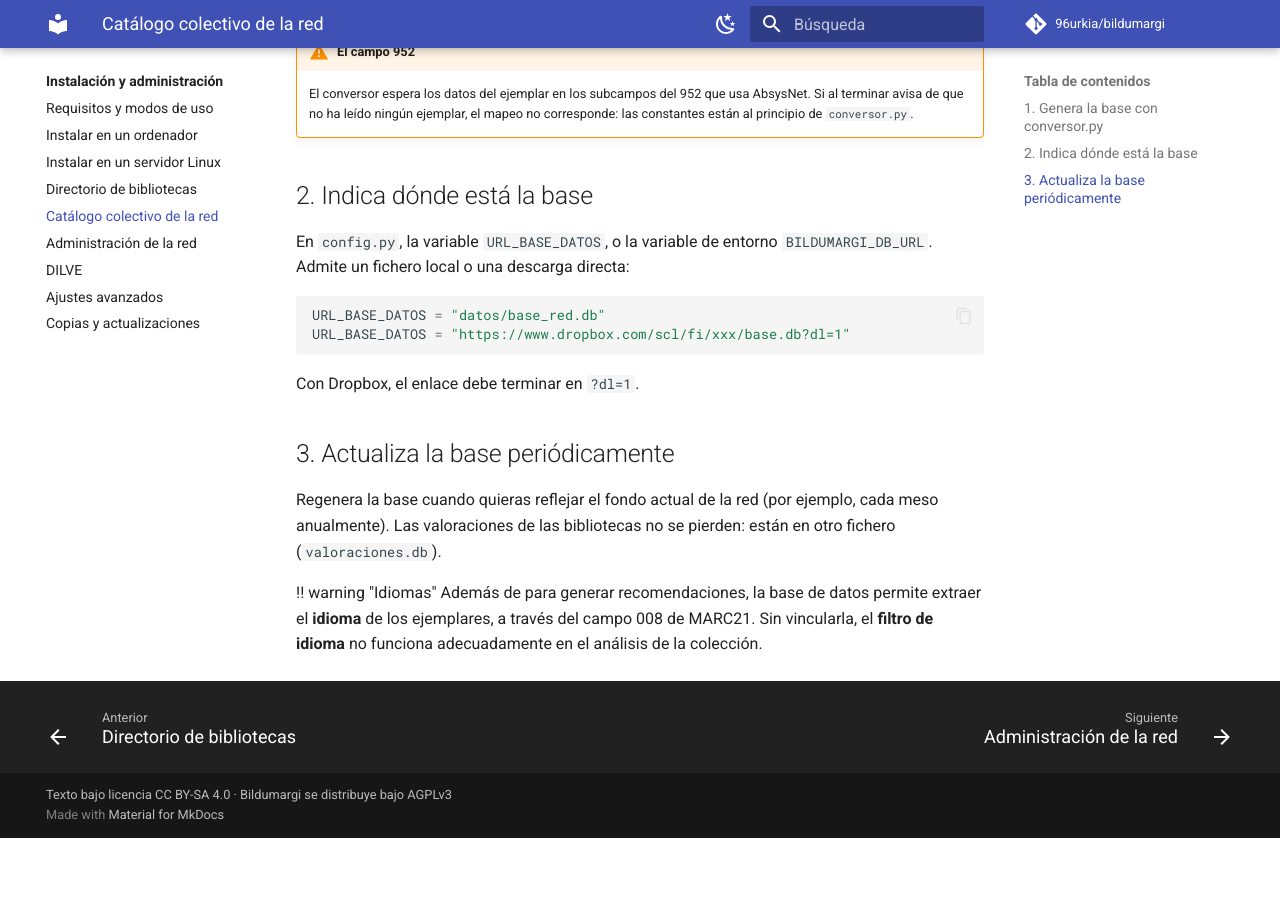
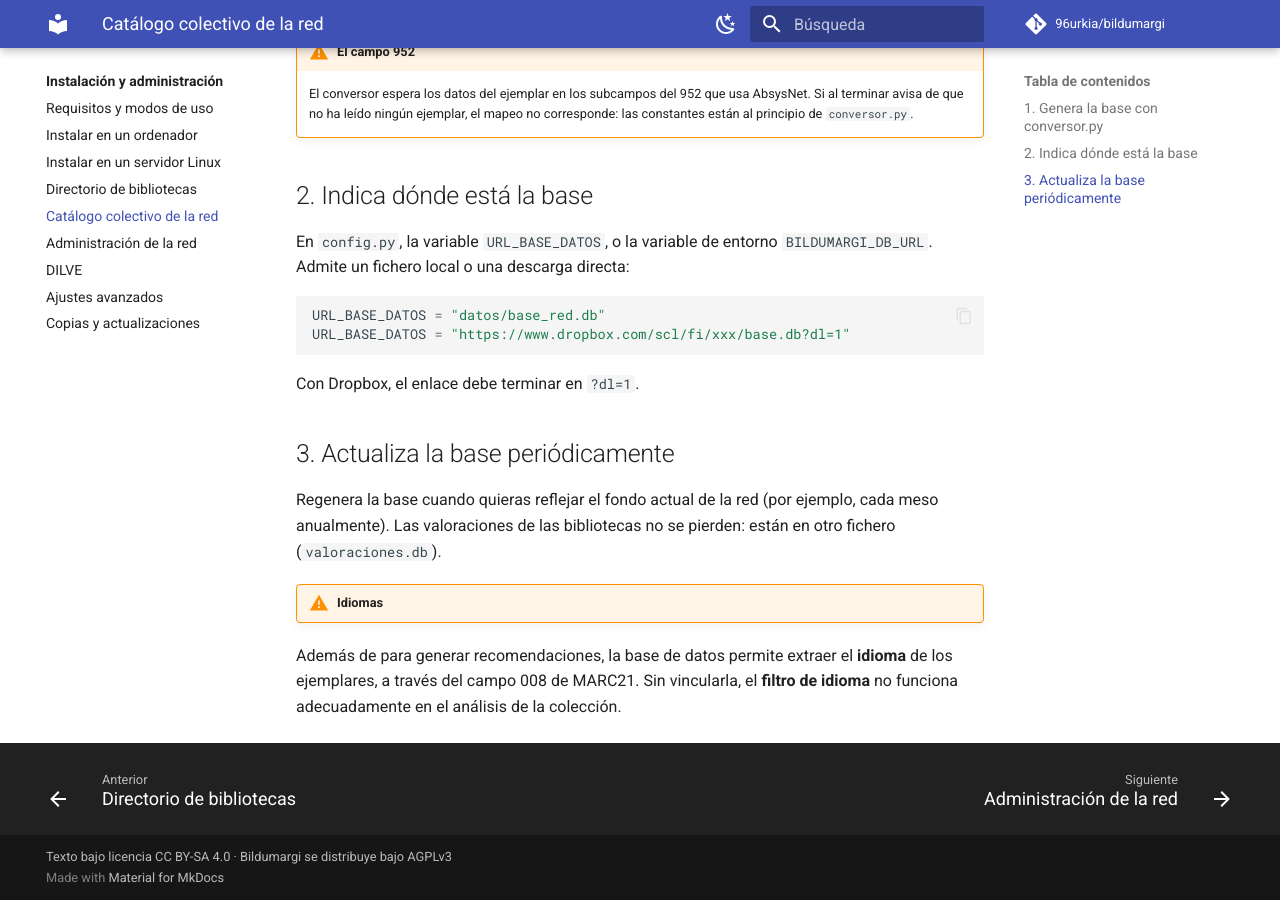
Before and after one commit to 96urkia/bildumargi, an MkDocs documentation site: the page built from docs/administracion/catalogo-red.md, in a window 1280 px wide and 900 px high, scrolled down 874 px. Built offline with MkDocs 1.6.1 and Material for MkDocs 9.7.7, drawn with Linux system fonts in a browser that asks for light colours; comment, search, counter and statistics services are not loaded; before the commit the page ends 1712 px from its top, so only the background shows below that.

Commit message:
Update catalogo-red.md

```diff
--- a/docs/administracion/catalogo-red.md
+++ b/docs/administracion/catalogo-red.md
@@ -50,7 +50,7 @@ Regenera la base cuando quieras reflejar el fondo actual de la red (por
 ejemplo, cada meso anualmente). Las valoraciones de las bibliotecas no se pierden: están
 en otro fichero (`valoraciones.db`).
 
-!! warning "Idiomas"
+!!! warning "Idiomas"
 Además de para generar recomendaciones, la base de datos permite extraer el **idioma**
 de los ejemplares, a través del campo 008 de MARC21. Sin vincularla, el **filtro de idioma**
 no funciona adecuadamente en el análisis de la colección.
```
